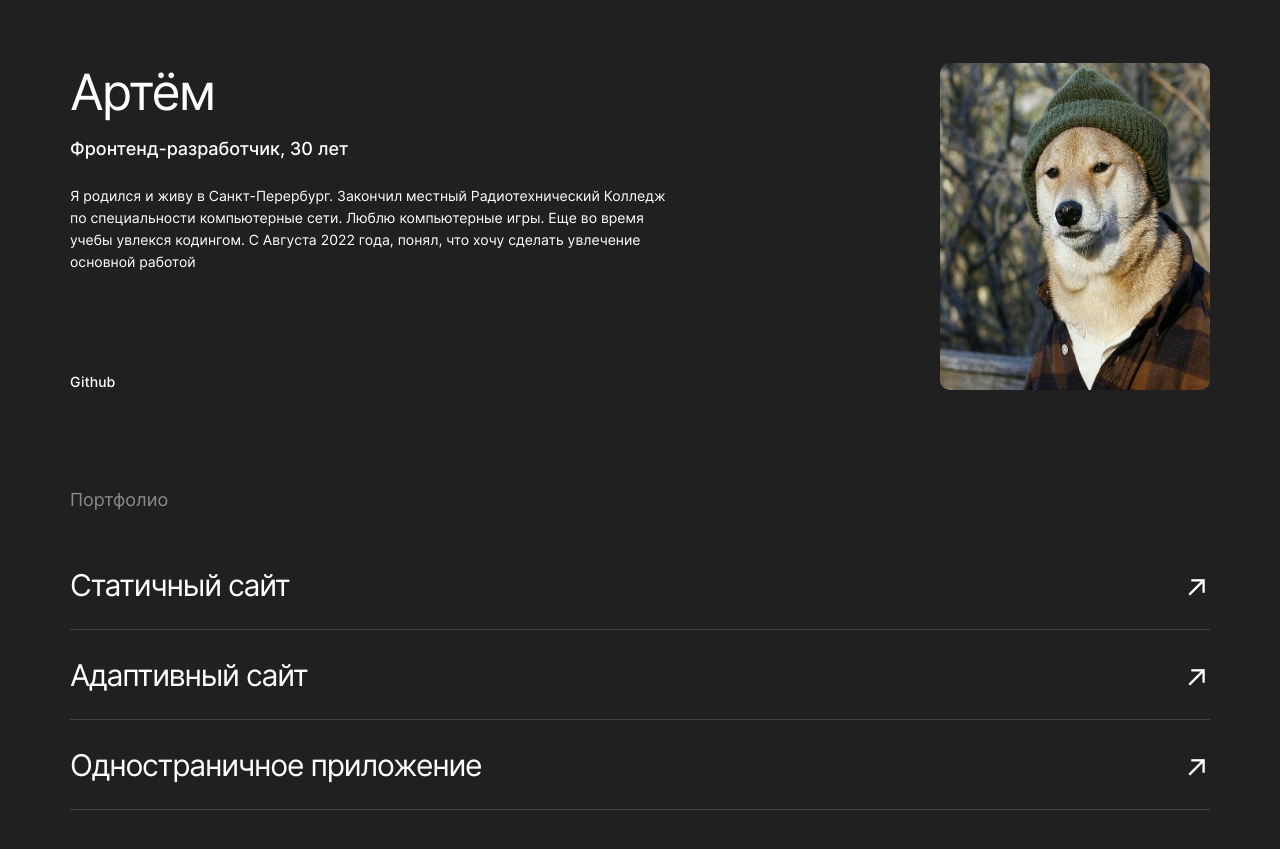
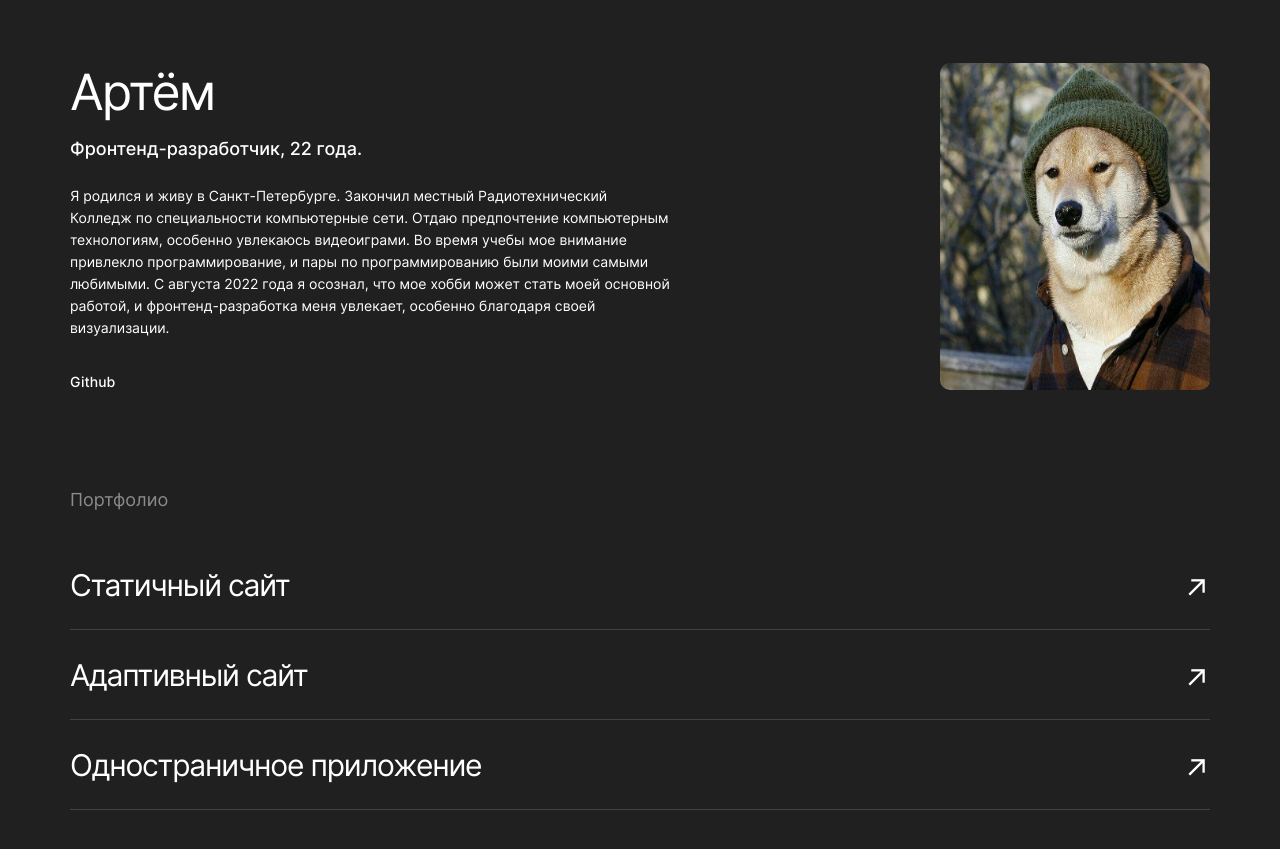
Before and after one commit to Didsen1/movies-explorer-frontend, a React (Create React App) app: page / in a window 1280 px wide. Shown: the part 2060-2909 px from the top of the page. Built offline with nearby package versions, Linux system fonts and the light colour scheme.

Commit message:
Поправил описание

```diff
--- a/src/components/AboutMe/AboutMe.js
+++ b/src/components/AboutMe/AboutMe.js
@@ -10,9 +10,12 @@ function AboutMe() {
             <article className="aboutme-wrapper">
                 <div className="aboutme-wrapper__container">
                     <h3 className="aboutme-wrapper__title">Артём</h3>
-                    <p className="aboutme-wrapper__subtitle">Фронтенд-разработчик, 30 лет</p>
-                    <p className="aboutme-wrapper__description">Я родился и живу в Санкт-Перербург. Закончил местный Радиотехнический Колледж по специальности компьютерные сети. Люблю компьютерные игры. Еще во время учебы увлекся кодингом.
-                        С Августа 2022 года, понял, что хочу сделать увлечение основной работой</p>
+                    <p className="aboutme-wrapper__subtitle">Фронтенд-разработчик, 22 года.</p>
+                    <p className="aboutme-wrapper__description">Я родился и живу в Санкт-Петербурге.
+                        Закончил местный Радиотехнический Колледж по специальности компьютерные сети.
+                        Отдаю предпочтение компьютерным технологиям, особенно увлекаюсь видеоиграми.
+                        Во время учебы мое внимание привлекло программирование, и пары по программированию были моими самыми любимыми.
+                        С августа 2022 года я осознал, что мое хобби может стать моей основной работой, и фронтенд-разработка меня увлекает, особенно благодаря своей визуализации.</p>
                     <a className="aboutme-wrapper__gitlink hover-button" href="https://github.com/Didsen1" target="_blank" rel="noreferrer">Github</a>
                 </div>
                 <img className="aboutme-wrapper__image" src={photoAuthor} alt="Фото автора работы" />
--- a/src/components/Register/Register.js
+++ b/src/components/Register/Register.js
@@ -1,5 +1,6 @@
 import Sign from "../Sign/Sign"
 import useFormValidator from "../../hooks/useFormValidator";
+import { USER_NAME_REG_EXP } from '../../utils/constants.js'
 
 function Register({ onSubmit }) {
     const { values, errors, isFormValid, handleChange, } = useFormValidator()
@@ -23,7 +24,7 @@ function Register({ onSubmit }) {
                     <>
                         <label className="sign__label">
                             <span className="sign__label-span">Имя</span>
-                            <input className="sign__input" required type="text" name="name" value={values.name} onChange={handleChange} minLength="2" maxLength="30"></input>
+                            <input className="sign__input" required type="text" name="name" value={values.name} onChange={handleChange} minLength="2" maxLength="30" pattern={USER_NAME_REG_EXP}></input>
                             <span className="sign__error">{errors.name}</span>
                         </label>
                         <label className="sign__label">
```
